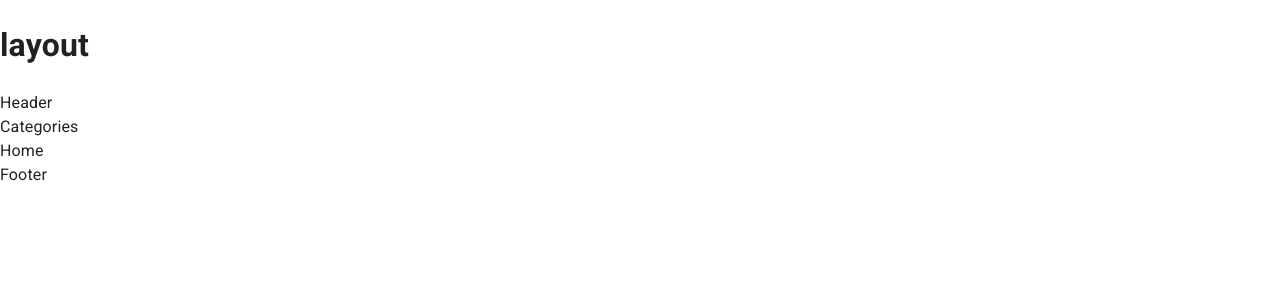
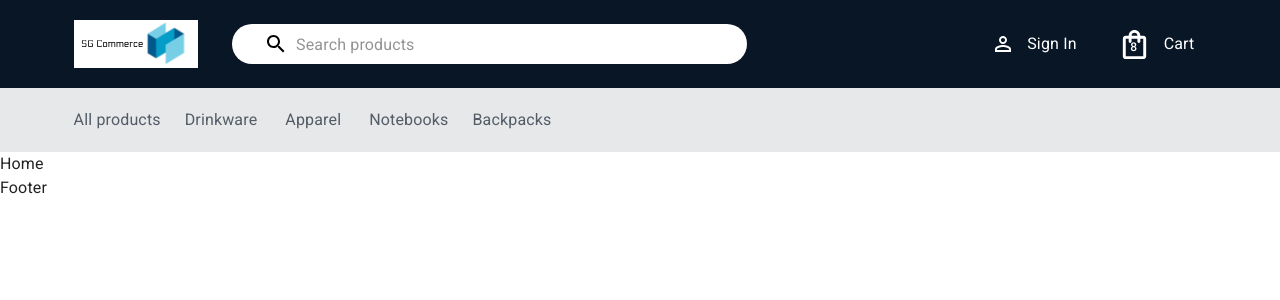
Before and after one commit to FernandoCalvitti/swagCharm-challenge, a React (Create React App) app: page / in a window 1280 px wide. Shown: the top 300 px of the page. Built offline with nearby package versions, Linux system fonts and the light colour scheme.

Commit message:
Added basic structure of header (#3)

```diff
--- a/package.json
+++ b/package.json
@@ -5,6 +5,7 @@
   "dependencies": {
     "@emotion/react": "latest",
     "@emotion/styled": "latest",
+    "@mui/icons-material": "^5.11.0",
     "@mui/material": "latest",
     "@types/react": "latest",
     "@types/react-dom": "latest",
--- a/src/components/Categories/Categories.module.css
+++ b/src/components/Categories/Categories.module.css
@@ -0,0 +1,28 @@
+.categories {
+  padding: 0;
+  background: #e6e8e9;
+  height: 64px;
+}
+
+.categories button {
+  padding: 0;
+  margin-right: 1.5rem;
+}
+
+.categories div button {
+  text-transform: none;
+}
+
+.categories div button p {
+  color: #535c67;
+}
+
+@media screen and (max-width: 480px) {
+  .categories {
+    height: 86px;
+  }
+  .categories button {
+    padding: 0;
+    margin-right: 0.5rem;
+  }
+}
--- a/src/components/Categories/Categories.tsx
+++ b/src/components/Categories/Categories.tsx
@@ -1,9 +1,29 @@
 import React from "react";
+import { Box, Button, Toolbar, Typography } from "@mui/material";
+import Styles from "./Categories.module.css";
 
 type Props = {};
 
+const pages = [
+  "All products",
+  "Drinkware",
+  "Apparel",
+  "Notebooks",
+  "Backpacks",
+];
+
 const Categories = (props: Props) => {
-  return <div>Categories</div>;
+  return (
+    <Toolbar className={Styles.categories} style={{ padding: "0 0 0 5.75%" }}>
+      <Box>
+        {pages.map((page) => (
+          <Button key={page}>
+            <Typography variant="body1">{page}</Typography>
+          </Button>
+        ))}
+      </Box>
+    </Toolbar>
+  );
 };
 
 export default Categories;
--- /dev/null
+++ b/src/components/ComposedLink/ComposedLink.tsx
@@ -0,0 +1,17 @@
+import { LinkProps, Link as MuiLink } from "@mui/material";
+import { Link as ReactRouterLink } from "react-router-dom";
+
+import React, { FC } from "react";
+
+const ComposedLink: FC<LinkProps> = (props) => {
+  return (
+    <MuiLink
+      sx={{ color: "inherit" }}
+      {...props}
+      component={ReactRouterLink}
+      to={props.href ?? "#"}
+    />
+  );
+};
+
+export default ComposedLink;
--- /dev/null
+++ b/src/components/ComposedLink/index.ts
@@ -0,0 +1 @@
+export { default } from "./ComposedLink";
--- a/src/components/Header/Header.module.css
+++ b/src/components/Header/Header.module.css
@@ -0,0 +1,72 @@
+.navbar {
+  height: 88px;
+  display: flex;
+  justify-content: center;
+  padding: 0 5.75%;
+  overflow: hidden;
+}
+
+.navbar .toolbar {
+  padding: 0;
+  margin: 0;
+  display: "flex";
+  flex-direction: "row";
+  align-items: "center";
+}
+
+.logo {
+  background-color: pink;
+}
+
+.logo a button {
+  margin: 0;
+  padding: 0;
+}
+
+.navItems a:hover,
+.navItems button:hover {
+  background-color: #0071f150;
+}
+
+.navItems button:hover {
+  background-color: #0071f150;
+}
+
+.navItems a,
+.navItems button {
+  border-radius: 1rem;
+  padding: 6px 12px;
+  gap: 12px;
+}
+
+.navItems a button:hover {
+  background-color: transparent;
+}
+
+.navItems a:link,
+.navItems a:visited {
+  text-decoration: inherit;
+  color: inherit;
+  cursor: auto;
+}
+
+.navItems a {
+  padding-right: 0;
+  margin-left: 1rem;
+}
+
+@media screen and (max-width: 680px) {
+  .navbar .toolbar .logo {
+    display: none;
+  }
+
+  .searchbar div {
+    margin-left: 0;
+    margin-right: 1rem;
+  }
+
+  .navItems a,
+  .navItems button {
+    padding: 6px;
+  }
+}
--- a/src/components/Header/Header.tsx
+++ b/src/components/Header/Header.tsx
@@ -1,9 +1,77 @@
 import React from "react";
+import {
+  AppBar,
+  Typography,
+  Toolbar,
+  IconButton,
+  Badge,
+  BadgeProps,
+  Stack,
+  Button,
+  SvgIcon,
+} from "@mui/material";
+import {
+  ShoppingBagOutlined,
+  PersonOutlineOutlined,
+} from "@mui/icons-material";
+import SearchBar from "../SearchBar";
+import styled from "@emotion/styled";
+import ComposedLink from "../ComposedLink/ComposedLink";
+import { CART, HOME } from "../../config/Routes";
+import Styles from "./Header.module.css";
 
 type Props = {};
 
+const StyledBadge = styled(Badge)<BadgeProps>(() => ({
+  "& .MuiBadge-badge": {
+    right: 18,
+    top: 20,
+    padding: "0 4px",
+  },
+}));
+
 const Header: React.FC<Props> = (props: Props) => {
-  return <div>Header</div>;
+  return (
+    <AppBar position="relative" className={Styles.navbar}>
+      <Toolbar className={Styles.toolbar}>
+        <Stack className={Styles.logo}>
+          <ComposedLink href={HOME}>
+            <IconButton size="small">
+              <img src="logo.svg" style={{ height: "48px" }} />
+            </IconButton>
+          </ComposedLink>
+        </Stack>
+        <Stack className={Styles.searchbar} flexGrow={1}>
+          <SearchBar />
+        </Stack>
+        <Stack direction="row" className={Styles.navItems}>
+          <IconButton
+            size="large"
+            edge="start"
+            color="inherit"
+            aria-label="login"
+          >
+            <PersonOutlineOutlined />
+            <Typography>Sign In</Typography>
+          </IconButton>
+          <ComposedLink href={CART}>
+            <IconButton
+              size="large"
+              edge="start"
+              color="inherit"
+              aria-label="logo"
+              sx={{ justifySelf: "flex-start" }}
+            >
+              <StyledBadge badgeContent={8} max={9}>
+                <ShoppingBagOutlined fontSize="large" />
+              </StyledBadge>
+              <Typography>Cart</Typography>
+            </IconButton>
+          </ComposedLink>
+        </Stack>
+      </Toolbar>
+    </AppBar>
+  );
 };
 
 export default Header;
--- a/src/components/Layout/Layout.tsx
+++ b/src/components/Layout/Layout.tsx
@@ -10,7 +10,6 @@ type Props = {
 const Layout: React.FC<Props> = ({ children }) => {
   return (
     <div>
-      <h1>layout</h1>
       <Header />
       <Categories />
       {children}
--- /dev/null
+++ b/src/components/SearchBar/SearchBar.tsx
@@ -0,0 +1,63 @@
+import React from "react";
+import styled from "@emotion/styled";
+import { alpha, InputBase } from "@mui/material";
+import SearchIcon from "@mui/icons-material/Search";
+
+type Props = {};
+
+const Search = styled("div")(() => ({
+  position: "relative",
+  borderRadius: "2rem",
+  backgroundColor: "white",
+  color: "#000",
+  "&:hover": {
+    backgroundColor: alpha("#fff", 0.55),
+    transition: "ease-in-out .2s",
+  },
+  marginRight: "4rem",
+  marginLeft: "4.25%",
+  maxWidth: "65%",
+  transition: "ease-in-out .2s",
+}));
+
+const SearchIconWrapper = styled("div")(() => ({
+  paddingLeft: "2rem",
+  height: "100%",
+  position: "absolute",
+  pointerEvents: "none",
+  display: "flex",
+  alignItems: "center",
+  justifyContent: "center",
+  fontSize: "24px",
+}));
+
+const StyledInputBase = styled(InputBase)(() => ({
+  color: "inherit",
+  "& .MuiInputBase-input": {
+    padding: ".25rem",
+    // vertical padding + font size from searchIcon
+    paddingLeft: `calc(1em + 48px)`,
+    transition: "ease-in",
+    width: "100%",
+    borderRadius: "2rem",
+  },
+  width: "100%",
+  borderRadius: "2rem",
+  height: "40px",
+}));
+
+const SearchBar = (props: Props) => {
+  return (
+    <Search>
+      <SearchIconWrapper>
+        <SearchIcon />
+      </SearchIconWrapper>
+      <StyledInputBase
+        placeholder="Search products"
+        inputProps={{ "aria-label": "search" }}
+      />
+    </Search>
+  );
+};
+
+export default SearchBar;
--- /dev/null
+++ b/src/components/SearchBar/index.ts
@@ -0,0 +1 @@
+export { default } from "./SearchBar";
--- a/src/theme.ts
+++ b/src/theme.ts
@@ -1,14 +1,14 @@
-import { createTheme } from '@mui/material/styles';
-import { red } from '@mui/material/colors';
+import { createTheme } from "@mui/material/styles";
+import { red } from "@mui/material/colors";
 
 // A custom theme for this app
 const theme = createTheme({
   palette: {
     primary: {
-      main: '#556cd6',
+      main: "#091625",
     },
     secondary: {
-      main: '#19857b',
+      main: "#19857b",
     },
     error: {
       main: red.A400,
```
Also changed, not shown: public/logo.svg (added), src/components/SearchBar/SearchBar.module.css (added), 1 other file (tests, documents, lock files or other folders).
